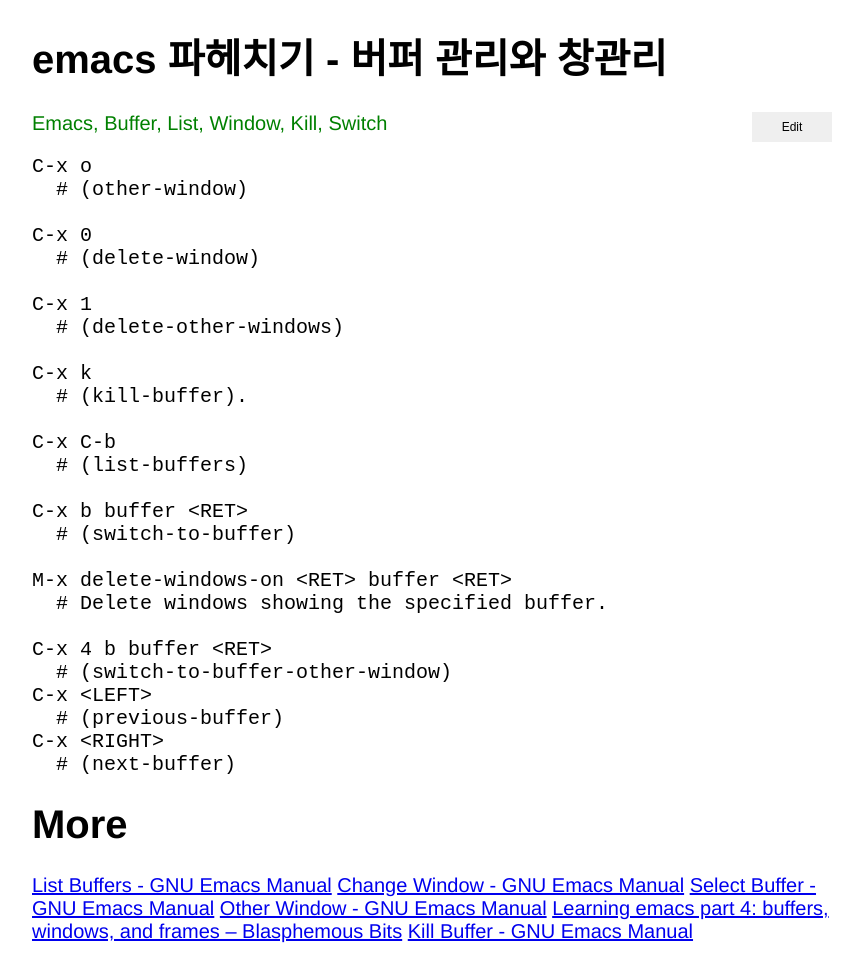
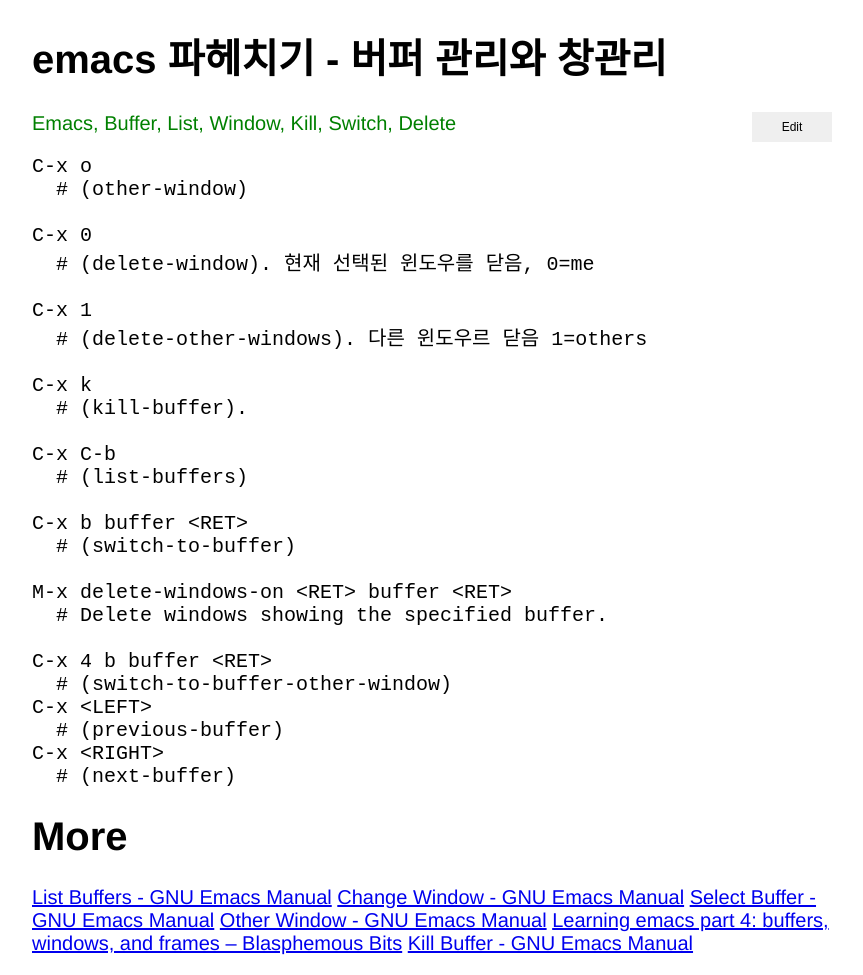
Before and after one commit to xiote/20200810_xiote.github.io, a Jekyll site: the page built from _posts/2020-07-17-04-02-29.md, in a window 1280 px wide. Shown: the whole page, without its empty margins (208-1071 px from the left). Built offline with Jekyll 4.4.1, drawn with Linux system fonts in a browser that asks for light colours.

Commit message:
Update 2020-07-17-04-02-29.md

````diff
--- a/_posts/2020-07-17-04-02-29.md
+++ b/_posts/2020-07-17-04-02-29.md
@@ -1,7 +1,7 @@
 ---
 layout: post
 title: emacs 파헤치기 - 버퍼 관리와 창관리
-tags: emacs buffer list window kill switch
+tags: emacs buffer list window kill switch delete
 ---
 
 ```
@@ -9,10 +9,10 @@
   # (other-window)
 
 C-x 0
-  # (delete-window)
+  # (delete-window). 현재 선택된 윈도우를 닫음, 0=me
 
 C-x 1
-  # (delete-other-windows)
+  # (delete-other-windows). 다른 윈도우르 닫음 1=others
 
 C-x k
   # (kill-buffer).
````
